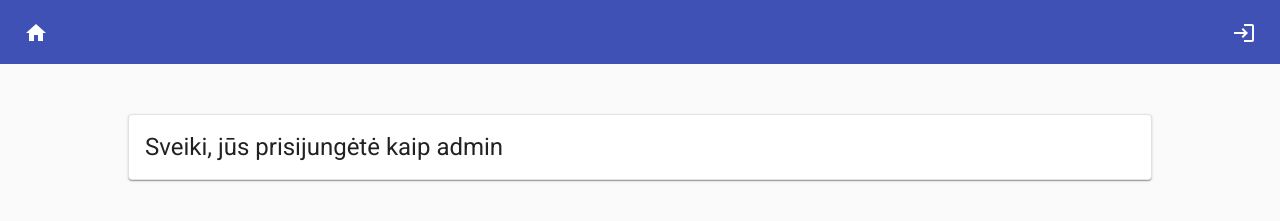
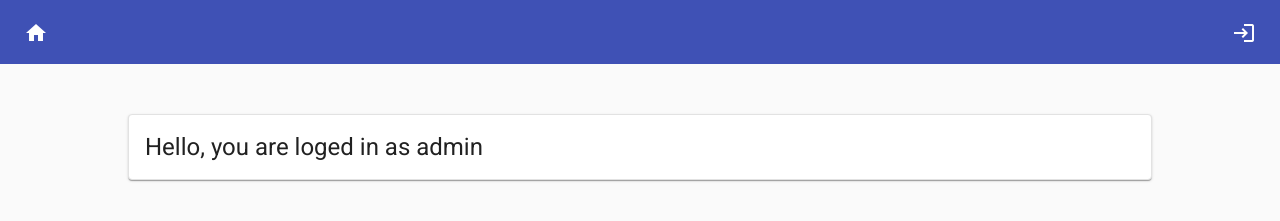
Before and after one commit to KtuPharma/PharmaFrontend, an Angular app: page /home in a window 1280 px wide. Shown: the top 221 px of the page. Built offline with nearby package versions, Linux system fonts and the light colour scheme; sample sign-in values are in the browser's storage.

Commit message:
language fix

```diff
--- a/src/app/home-page/home-page.component.html
+++ b/src/app/home-page/home-page.component.html
@@ -1,3 +1,3 @@
 <mat-card class="display-card">
-  <h1>Sveiki, jūs prisijungėtė kaip {{ user.role }}</h1>
+  <h1>Hello, you are loged in as {{ user.role }}</h1>
 </mat-card>
--- a/src/app/pharmacist/analytics/analytics.component.html
+++ b/src/app/pharmacist/analytics/analytics.component.html
@@ -1,5 +1,5 @@
 <mat-card class="display-card">
-  <h1>Žinučių sąrašas</h1>
+  <h1>Message List</h1>
 </mat-card>
 <button
   *ngIf="role == 'Pharmacy'"
--- a/src/app/pharmacist/stock/stock.component.html
+++ b/src/app/pharmacist/stock/stock.component.html
@@ -1,5 +1,5 @@
 <mat-card class="display-card">
-  <h1>Vaistininko likučių sąrašas</h1>
+  <h1>Pharmacy Stock</h1>
 </mat-card>
 <table mat-table [dataSource]="stockList" class="mat-elevation-z8">
   <ng-container matColumnDef="id">
```
